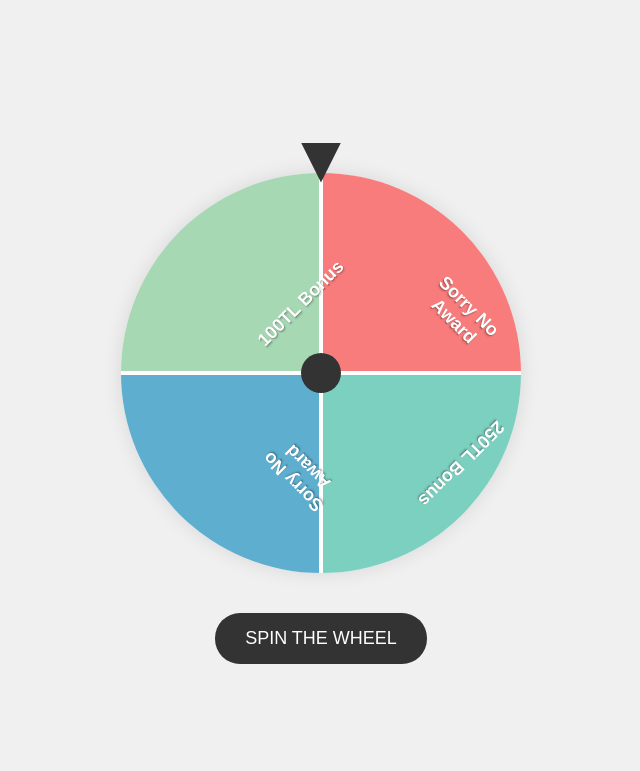
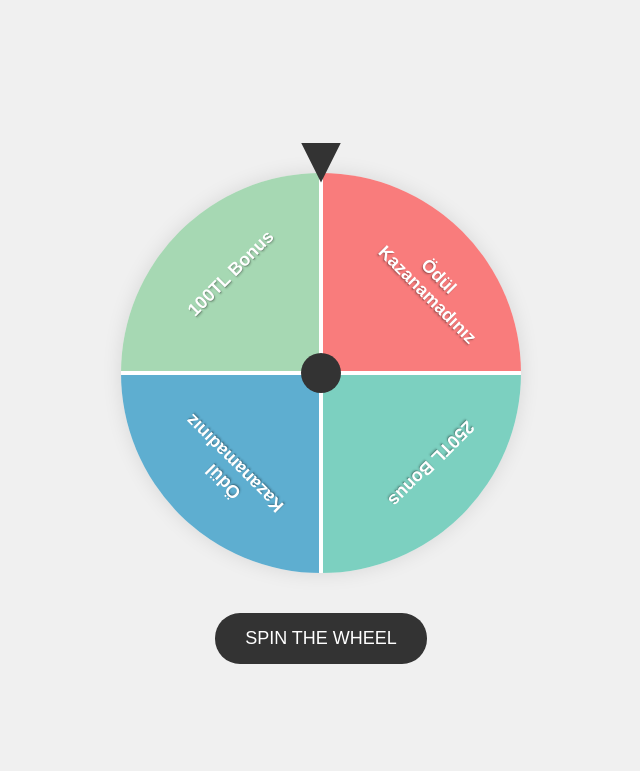
Before and after one commit to SERHA1/api-req, a Flask app: template templates/wheel.html in a window 1280 px wide. Shown: the top 771 px of the page, without its empty margins (319-959 px from the left). Run offline with Flask 3, Linux system fonts and the light colour scheme; the template is opened without the code that fills it, so the values that code supplies are empty; some libraries are stand-ins or nearby versions.

Commit message:
Fwheel 20

```diff
--- a/templates/wheel.html
+++ b/templates/wheel.html
@@ -71,26 +71,26 @@
 
         /* Position text in the middle of each segment - adjusted for diagonal positioning */
         .text-label:nth-child(1) {
-            top: 120px;
-            left: 120px;
+            top: 90px;
+            left: 50px;
             transform: rotate(-45deg);
         }
 
         .text-label:nth-child(2) {
-            top: 120px;
-            left: 280px;
+            top: 90px;
+            left: 250px;
             transform: rotate(45deg);
         }
 
         .text-label:nth-child(3) {
             top: 280px;
-            left: 280px;
+            left: 250px;
             transform: rotate(135deg);
         }
 
         .text-label:nth-child(4) {
             top: 280px;
-            left: 120px;
+            left: 50px;
             transform: rotate(-135deg);
         }
 
@@ -156,9 +156,9 @@
         <div class="pointer"></div>
         <div class="wheel" id="wheel">
             <div class="text-label">100TL Bonus</div>
-            <div class="text-label">Sorry No Award</div>
+            <div class="text-label">Ödül Kazanamadınız</div>
             <div class="text-label">250TL Bonus</div>
-            <div class="text-label">Sorry No Award</div>
+            <div class="text-label">Ödül Kazanamadınız</div>
             <div class="wheel-center"></div>
         </div>
     </div>
```
